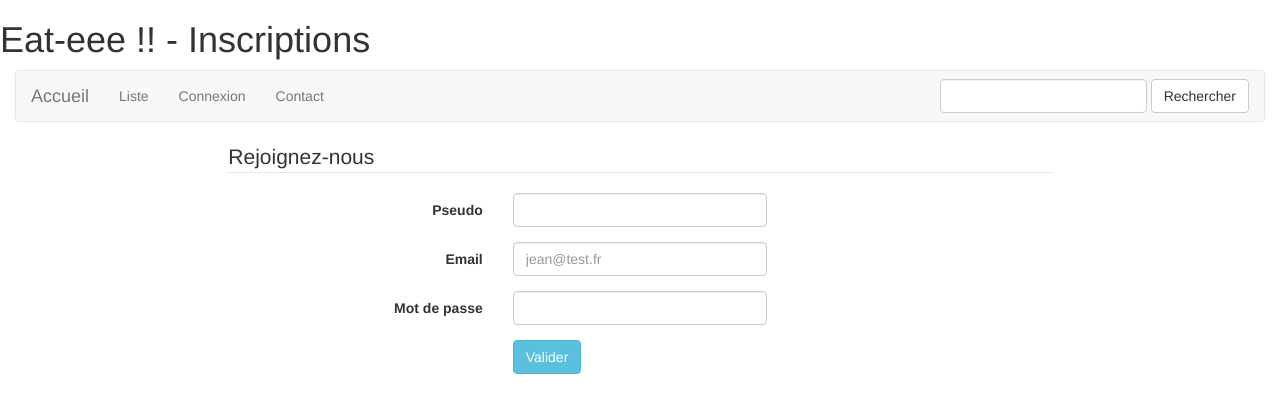
After one commit to lisaMaes/projet-groupe, a PHP site: page /inscription.php in a window 1280 px wide. The commit adds this page. Shown: the top 413 px of the page. Run offline with PHP 8.4, Linux system fonts and the light colour scheme; some libraries are stand-ins or nearby versions.

Commit message:
inscriptions

```diff
--- a/connexion.inc.php
+++ b/connexion.inc.php
@@ -1,11 +1,11 @@
 <?php
 try{
-	$link= new PDO('mysql:host=localhost;dbname=cgu;charset=utf8;','root',''); // driver de connexion
+	$bdd= new PDO('mysql:host=localhost;dbname=projet-groupe;charset=utf8;','root',''); // driver de connexion
 
 }
 catch (Execption $e){
 	die('Erreur :' . $e->getMessage());
 }
-$link->setAttribute(PDO::ATTR_ERRMODE, PDO::ERRMODE_EXCEPTION);
+$bdd->setAttribute(PDO::ATTR_ERRMODE, PDO::ERRMODE_EXCEPTION);
 
 ?>
--- a/index.php
+++ b/index.php
@@ -22,7 +22,7 @@ include('connexion.inc.php');
 
 	<header>
 		<h1>
-			Dashbord CGU / Coins
+			Eat-eee !! -Inscriptions
 		</h1>
 	</header>
 
--- /dev/null
+++ b/inscription.php
@@ -0,0 +1,233 @@
+<?php
+include('connexion.inc.php');
+
+
+
+if (!empty($_POST)) {
+
+	$pseudo = $_POST['pseudo'];
+	$password = $_POST['password'];
+	$email =$_POST['email'];
+
+	if(isset($pseudo) && !empty($pseudo)){
+
+		if(!preg_match('#^([0-9a-z \-áàâäãåçéèêëíìîïñóòôöõúùûüýÿæœÁÀÂÄÃÅÇÉÈÊËÍÌÎÏÑÓÒÔÖÕÚÙÛÜÝŸÆŒ]{3,30})$#', $pseudo)){
+
+			include('connexion.inc.php');
+
+			$errors[]= 'Ceci n\'est pas un email valide';
+
+			$bdd->setAttribute(PDO::ATTR_ERRMODE, PDO::ERRMODE_EXCEPTION);
+
+			$response = $bdd->prepare('SELECT pseudo FROM users WHERE pseudo = ?');
+
+			$response->execute(
+				array($pseudo)
+				);
+
+				if($response->rowCount == 0) {
+
+					$success = true;
+
+				}else{
+
+					$errors[] = 'Veuillez choisir un autre pseudo. Celui ci est déjà existant';
+
+				}
+
+			$response->closeCursor();
+
+
+		}
+
+	}else{
+
+		$errors[]= 'Veuillez saisir un pseudo';
+
+	}
+
+	if(isset($email) && !empty($email)){
+
+		if(!preg_match('#^((((\w){1,100}[\.\-])?\w{1,100}[^\.\.][^.]@\w{1,200}[^\.\.]\.\w{1,50})(\.\d\.\d)?)$#', $email)) {
+
+			$errors[]= 'Veuillez renseigner une adresse mail valide';
+
+		}else{
+
+			$success = true;
+
+		}
+
+	}else{
+
+		$errors[]= 'Veuillez remplir le champ email';
+
+	}
+
+
+	if(isset($password) && !empty($password)){
+
+		if(!preg_match('#^.{3,50}$#', $password)){
+
+			$errors[]= 'Veuillez rentrer un mot de passe valide';
+
+		}else{
+
+			$success= true;
+		}
+
+	}else{
+
+		$errors[]='Veuillez créer un mot de passe';
+
+	}
+
+	if(empty($errors)){
+
+		$hash = password_hash($password, PASSWORD_BCRYPT, array('cost' => 10));
+
+		$bdd->setAttribute(PDO::ATTR_ERRMODE, PDO::ERRMODE_EXCEPTION);
+
+		$response = $bdd->prepare('INSERT INTO users (pseudo, email, password) VALUES (:pseudo, :email, :password)');
+
+		$response->bindValue(':pseudo',htmlspecialchars(mb_strtolower($pseudo)) );
+		$response->bindValue(':email',htmlspecialchars($email));
+		$response->bindValue(':password',$password);
+
+		$response->execute();
+
+	}
+
+	if($response->rowCount() != 0){
+
+            $success = 'L\'ajout du compte '.htmlspecialchars($pseudo).' : '.htmlspecialchars($email). ' est bien effectuée.';
+
+            $response->closeCursor();
+
+        }else{
+
+            $errors[] = 'L\'ajout n\'a pas pu être effectuée.';
+
+        }
+
+
+}
+
+?>
+
+<!DOCTYPE html>
+<html lang="fr">
+<head>
+	<!-- Required meta tags -->
+	<meta charset="utf-8">
+	<meta name="viewport" content="width=device-width, initial-scale=1, shrink-to-fit=no">
+
+	<!-- Bootstrap CSS -->
+	<link rel="stylesheet" href="https://maxcdn.bootstrapcdn.com/bootstrap/3.0.0/css/bootstrap.min.css">
+	<link rel="stylesheet" href="styles/style.css">
+
+</head>
+<body>
+
+
+
+	<header>
+		<h1>
+			Eat-eee !! - Inscriptions
+		</h1>
+	</header>
+
+	<main>
+		<div class="container-fluid">
+			<div class="row">
+				<div class="col-md-12">
+					<?php
+					require('menu.inc.php');
+					?>
+				</div>
+			</div>
+
+			<div class="row">
+				<div class="col-md-offset-2 col-md-8">
+
+					<?php
+						if(isset($errors)){
+
+							foreach ($errors as $error) {
+
+							echo '<div class="alert alert-danger" role=alert>'.$error.'</div>';
+							}
+						}
+
+						if(isset($success)){
+
+
+							echo '<div class="alert alert-info" role=alert>'.$success.'</div>';
+						}
+					 ?>
+
+					<form class="form-horizontal" action="" method="POST">
+						<fieldset>
+
+						<!-- Form Name -->
+							<legend>Rejoignez-nous</legend>
+
+							<!-- Text input-->
+								<div class="form-group">
+									<label class="col-md-4 control-label" for="pseudo">Pseudo</label>
+									<div class="col-md-4">
+										<input id="pseudo" name="pseudo" placeholder="" class="form-control input-md" required="" type="text">
+
+									</div>
+								</div>
+
+								<!-- Text input-->
+								<div class="form-group">
+									<label class="col-md-4 control-label" for="email">Email</label>
+									<div class="col-md-4">
+										<input id="email" name="email" placeholder="jean@test.fr" class="form-control input-md" required="" type="email">
+
+									</div>
+								</div>
+
+								<!-- Text input-->
+								<div class="form-group">
+									<label class="col-md-4 control-label" for="password">Mot de passe</label>
+									<div class="col-md-4">
+										<input id="password" name="password" placeholder="" class="form-control input-md" required="" type="password">
+
+									</div>
+								</div>
+
+								<!-- Button -->
+								<div class="form-group">
+									<label class="col-md-4 control-label" for="button"></label>
+									<div class="col-md-4">
+										<button id="button" name="button" class="btn btn-info">Valider</button>
+									</div>
+								</div>
+
+							</fieldset>
+						</form>
+
+
+				</div>
+			</div>
+
+
+
+
+		</div>
+	</main>
+
+	<footer>
+	</footer>
+
+
+
+	<!-- jQuery first, then Tether, then Bootstrap JS. -->
+	<script src="https://ajax.googleapis.com/ajax/libs/jquery/2.2.4/jquery.min.js"></script>
+	<script src="https://maxcdn.bootstrapcdn.com/bootstrap/3.0.0/js/bootstrap.min.js"></script>
+
+</body>
+</html>
```
